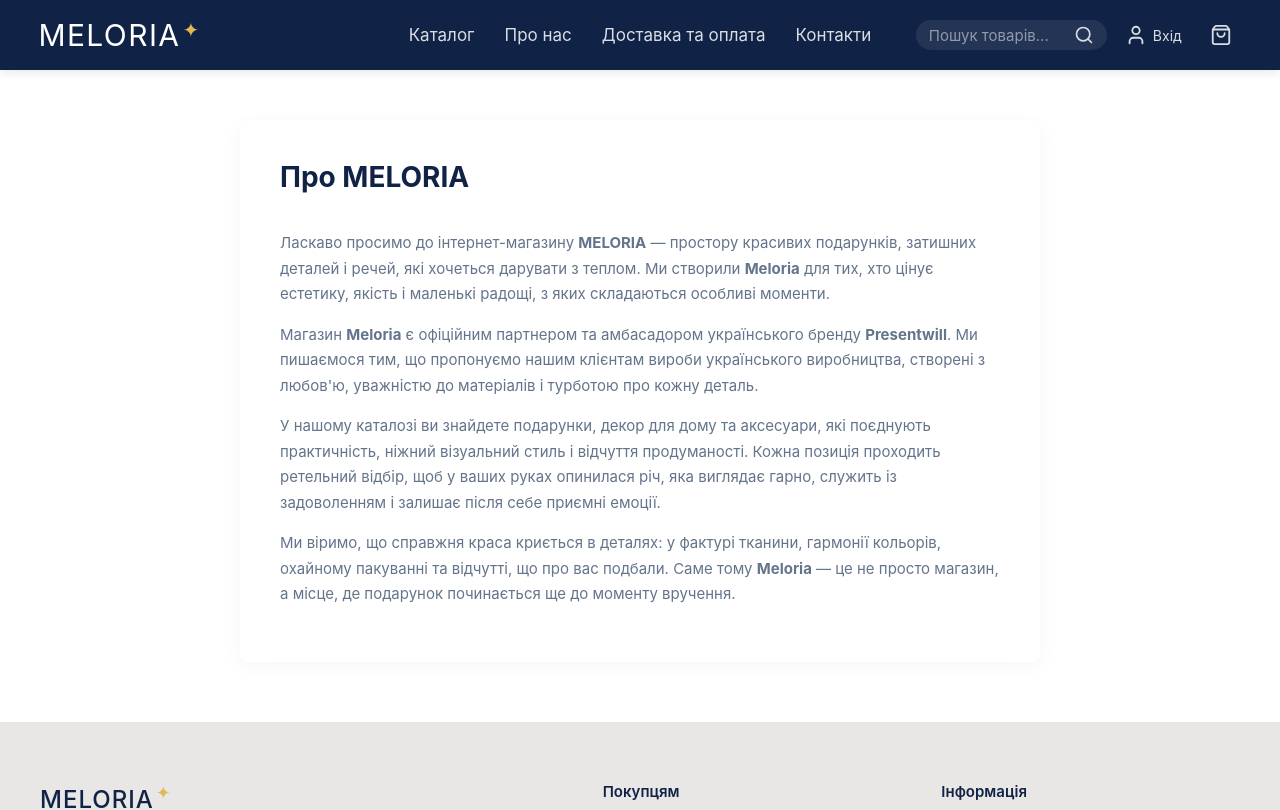
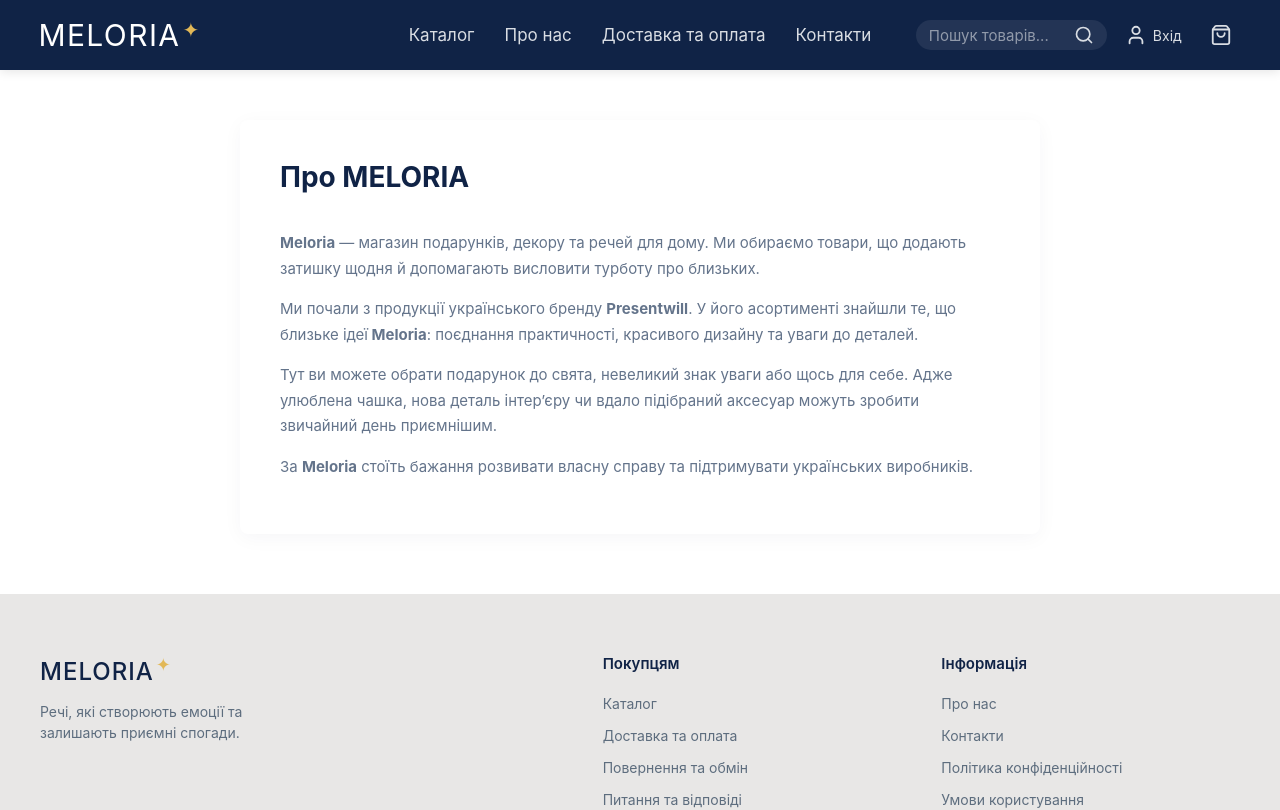
Before and after one commit to OlhaKhodakivska/meloria-shop, a React (Vite) app: page /about in a window 1280 px wide. Shown: the top 810 px of the page. Built offline with nearby package versions, Linux system fonts and the light colour scheme; no server answers.

Commit message:
Refactor About page content to enhance clarity and focus on Meloria's mission and offerings

```diff
--- a/src/pages/About.tsx
+++ b/src/pages/About.tsx
@@ -6,29 +6,28 @@
     <h1 className={styles.title}>Про MELORIA</h1>
     <div className={styles.content}>
       <p>
-        Ласкаво просимо до інтернет-магазину <strong>MELORIA</strong> —
-        простору красивих подарунків, затишних деталей і речей, які хочеться
-        дарувати з теплом. Ми створили <strong>Meloria</strong> для тих, хто цінує естетику,
-        якість і маленькі радощі, з яких складаються особливі моменти.
+  <strong>Meloria</strong> — магазин подарунків, декору та речей
+  для дому. Ми обираємо товари, що додають
+  затишку щодня й допомагають висловити турботу про близьких.
 </p>
+
 <p>
-        Магазин <strong>Meloria</strong> є офіційним партнером та амбасадором
-        українського бренду <strong>Presentwill</strong>. Ми пишаємося тим, що
-        пропонуємо нашим клієнтам вироби українського виробництва, створені з
-        любов'ю, уважністю до матеріалів і турботою про кожну деталь.
+  Ми почали з продукції українського бренду <strong>Presentwill</strong>.
+  У його асортименті знайшли те, що близьке ідеї
+  <strong> Meloria</strong>: поєднання практичності, красивого
+  дизайну та уваги до деталей.
 </p>
+
 <p>
-        У нашому каталозі ви знайдете подарунки, декор для дому та аксесуари,
-        які поєднують практичність, ніжний візуальний стиль і відчуття
-        продуманості. Кожна позиція проходить ретельний відбір, щоб у ваших
-        руках опинилася річ, яка виглядає гарно, служить із задоволенням і
-        залишає після себе приємні емоції.
+  Тут ви можете обрати подарунок до свята, невеликий знак уваги
+  або щось для себе. Адже улюблена чашка, нова деталь інтер’єру
+  чи вдало підібраний аксесуар можуть зробити звичайний
+  день приємнішим.
 </p>
+
 <p>
-        Ми віримо, що справжня краса криється в деталях: у фактурі тканини,
-        гармонії кольорів, охайному пакуванні та відчутті, що про вас подбали.
-        Саме тому <strong>Meloria</strong> — це не просто магазин, а місце, де подарунок
-        починається ще до моменту вручення.
+  За <strong>Meloria</strong> стоїть бажання розвивати власну справу
+  та підтримувати українських виробників.
 </p>
     </div>
   </div>
```
Lines whose indentation alone changed are shown as unchanged.
